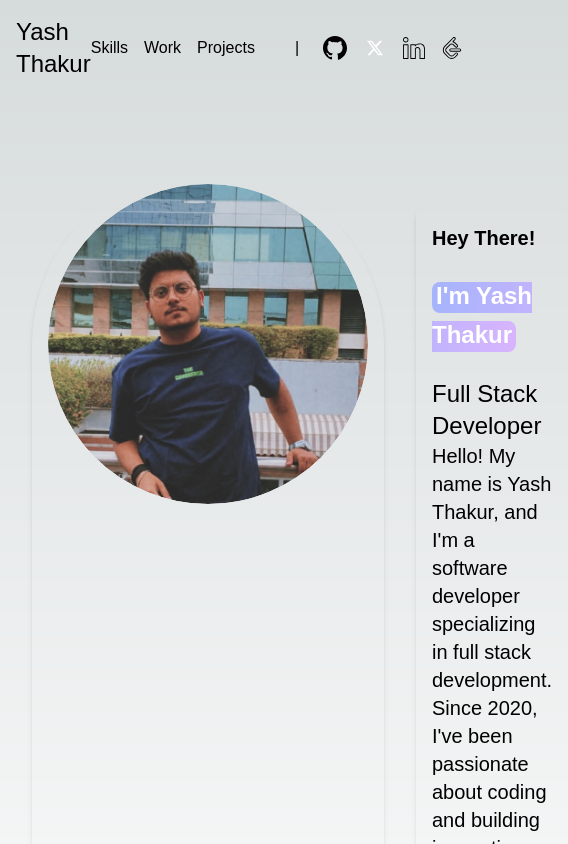
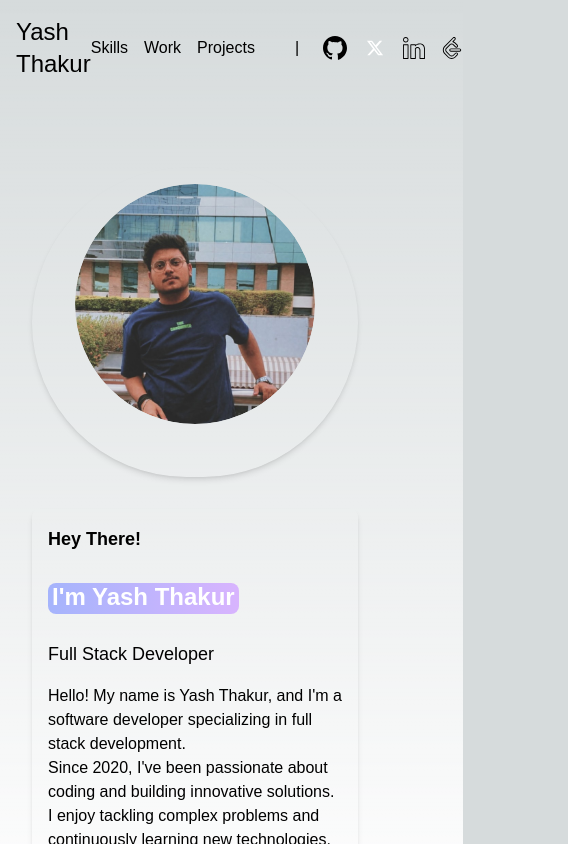
Before and after one commit to sincerelyyyash/portfolio, a Next.js app: page / in a window 390 px wide. Shown: the top 844 px of the page, 568 px wide, since content can reach past the window. Built offline with nearby package versions, Linux system fonts and the light colour scheme; a web font is replaced by a local one.

Commit message:
responsiveness added

```diff
--- a/components/Hero.tsx
+++ b/components/Hero.tsx
@@ -5,10 +5,10 @@ import Image from 'next/image';
 
 export default function Hero() {
   return (
-    <section className="flex justify-start w-full min-h-[50rem] space-x-8 p-8">
+    <section className="flex flex-col md:flex-row justify-start w-full min-h-[50rem] space-y-8 md:space-y-0 md:space-x-8 p-8">
 
-      <div className="flex-1/3 text-center p-4 rounded-full shadow-md">
-        <div className="w-80 h-80 mx-auto rounded-full overflow-hidden">
+      <div className="flex-1 md:flex-[1/3] text-center p-4 rounded-full shadow-md">
+        <div className="w-60 h-60 sm:w-72 sm:h-72 md:w-80 md:h-80 lg:w-96 lg:h-96 mx-auto rounded-full overflow-hidden">
           <Image
             src="/assets/images/profile-photo.jpeg"
             alt="Yash Thakur"
@@ -19,14 +19,16 @@ export default function Hero() {
         </div>
       </div>
 
-      <div className="flex-2/3 p-4 rounded-lg shadow-md mt-10">
-        <h3 className="text-xl font-semibold">Hey There!</h3>
+      <div className="flex-1 md:flex-[2/3] p-4 rounded-lg shadow-md mt-10 md:mt-0">
+        <h3 className="text-lg md:text-xl font-semibold">Hey There!</h3>
         <div className="mt-6 mb-6">
-          <Highlight className="text-4xl text-white text-2xl md:text-4xl lg:text-2xl font-bold text-white max-w-4xl leading-relaxed lg:leading-snug"> I'm Yash Thakur
-          </Highlight></div>
+          <Highlight className="text-2xl md:text-4xl lg:text-5xl font-bold text-white max-w-4xl leading-relaxed lg:leading-snug">
+            I'm Yash Thakur
+          </Highlight>
+        </div>
 
-        <h4 className="text-2xl">Full Stack Developer</h4>
-        <p className="text-xl">
+        <h4 className="text-lg md:text-2xl">Full Stack Developer</h4>
+        <p className="text-md md:text-lg mt-4">
           Hello! My name is Yash Thakur, and I'm a software developer specializing in full stack development.<br />
           Since 2020, I've been passionate about coding and building innovative solutions.<br />
           I enjoy tackling complex problems and continuously learning new technologies.
```
